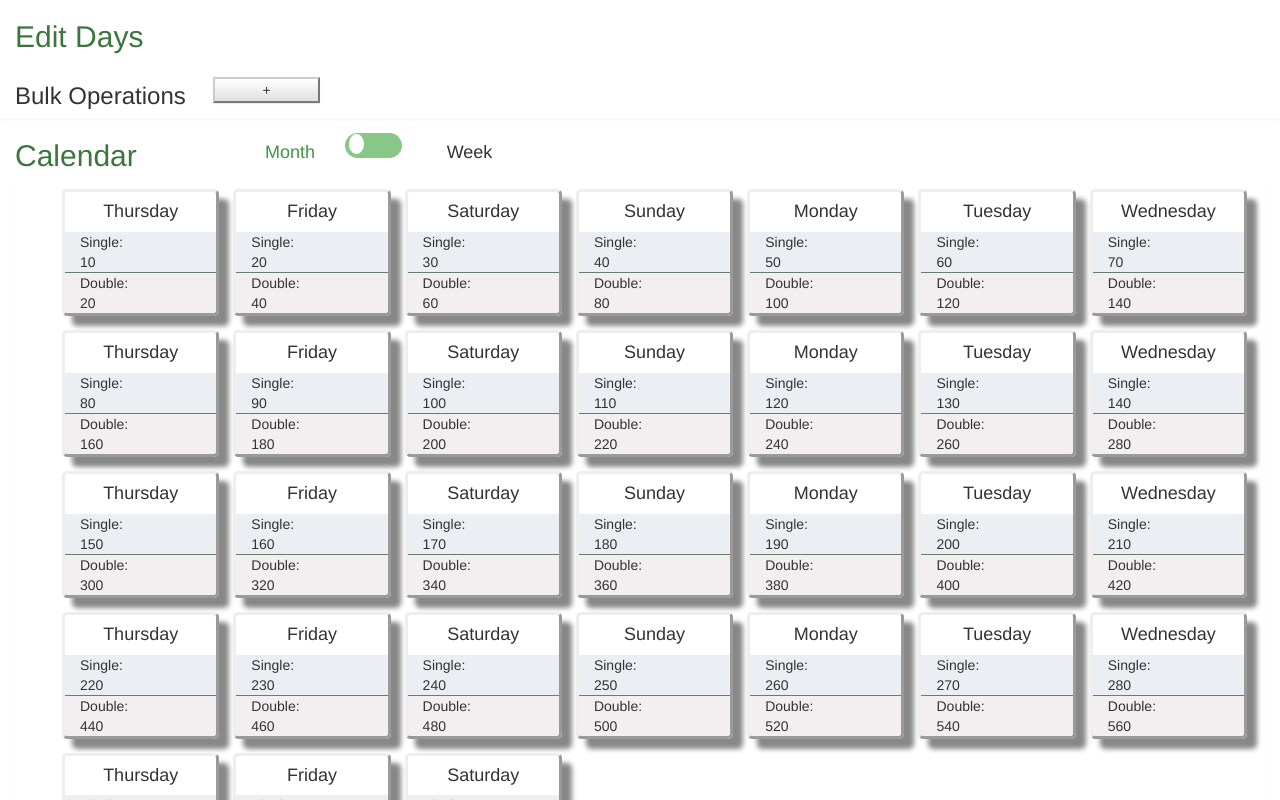
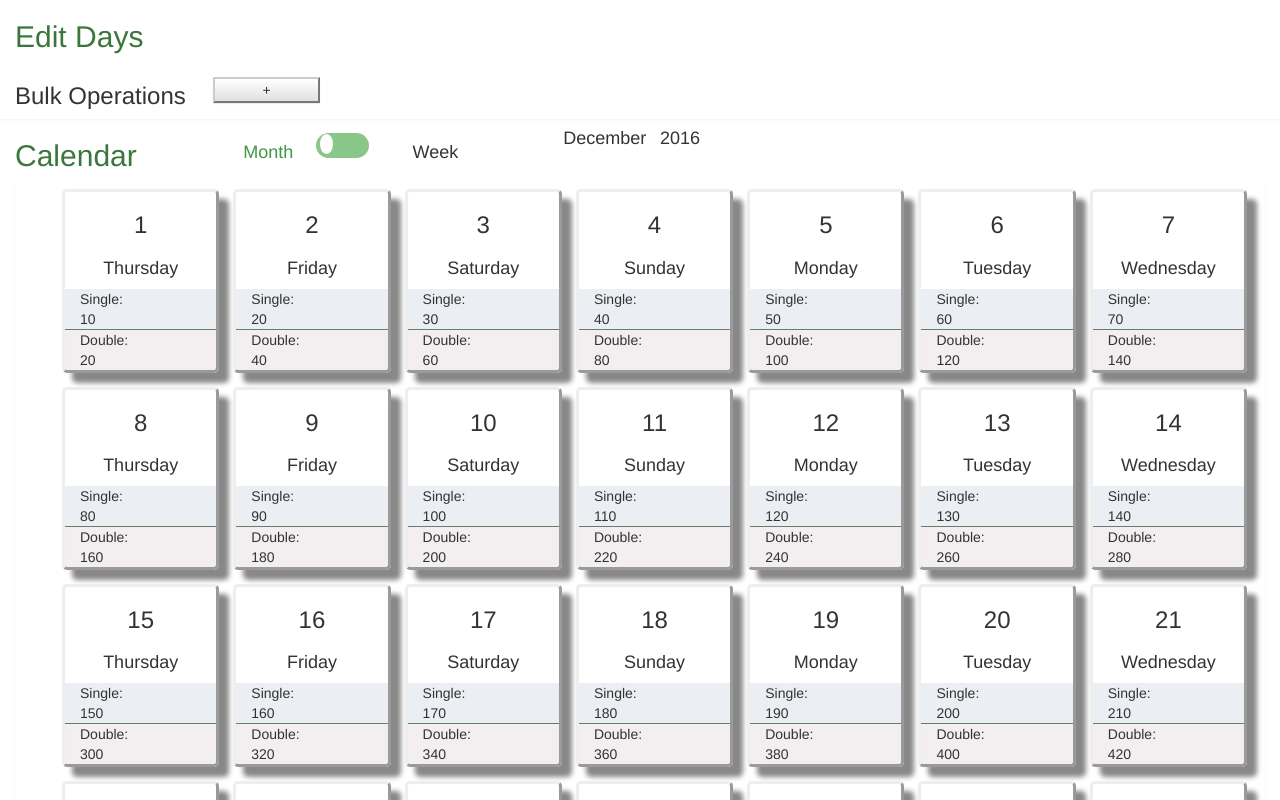
Before and after one commit to aljones15/angular2CalendarApp, an Angular app: page / in a window 1280 px wide. Shown: the top 800 px of the page. Built offline with nearby package versions, Linux system fonts and the light colour scheme.

Commit message:
style changes click to select day

```diff
--- a/src/app/components/calendar/calendar.component.html
+++ b/src/app/components/calendar/calendar.component.html
@@ -1,14 +1,18 @@
 <div class="row">
   <h2 class="text-success col-xs-6 col-md-2 col-lg-2">Calendar</h2>
-  <div class="col-xs-6 full-em-margin-top">
-    <h4 class="col-xs-3 col-lg-2 text-right c-hand" [style.color]="!weekly ? '#419641' : null" (click)="toggleWeekly(false)">Month</h4>
-    <div class="col-xs-3 col-lg-2 col-4k-1">
+  <div class="col-xs-3 full-em-margin-top">
+    <h4 class="col-xs-4 col-lg-3 text-right c-hand" [style.color]="!weekly ? '#419641' : null" (click)="toggleWeekly(false)">Month</h4>
+    <div class="col-xs-5 col-lg-4 col-4k-2">
       <label class="switch">
         <input [(ngModel)]="weekly" (click)="toggleWeekly(!weekly)" class="invisible" type="checkbox" >
         <div class="slider round"></div>
       </label>
   </div>
-  <h4 class="col-xs-2 col-lg-1 text-left c-hand" [style.color]="weekly ? '#2196F3' : null" (click)="toggleWeekly(true)">Week</h4>
+  <h4 class="col-xs-3 col-lg-2 text-left c-hand" [style.color]="weekly ? '#2196F3' : null" (click)="toggleWeekly(true)">Week</h4>
+</div>
+<div class="col-xs-12 col-md-3">
+  <h4 class="col-xs-4">{{ formatMonth(calendarService.displayDays[0].day.getMonth()) }}</h4>
+  <h4 class="col-xs-2">{{ calendarService.displayDays[0].day.getFullYear() }}</h4>
 </div>
 </div>
 <div id="calendar" class="panel">
--- a/src/app/components/calendar/calendar.component.ts
+++ b/src/app/components/calendar/calendar.component.ts
@@ -17,14 +17,15 @@ export class CalendarComponent implements OnInit {
   }
   toggleWeekly(weekly: boolean){
     this.weekly = weekly;
-    /*
-    if(weekly){
-    if(this.calendarService.displayDays.length > 7){
-      this.calendarService.displayDays = this.calendarService.days.slice(0,7);
-     }
-    } else {
-      this.calendarService.displayDays = this.calendarService.days;
-    } */
+  }
+
+  formatMonth(month: number){
+    if(month > 11){
+      console.error("incorrect month index");
+      month = month % 11;
+    }
+    let months = ["January", "February", "March", "April", "May", "June", "July", "August", "September", "October", "November", "December"];
+    return months[month];
   }
 
   ngOnInit() {
--- a/src/app/components/day/day.component.html
+++ b/src/app/components/day/day.component.html
@@ -1,10 +1,11 @@
 <li [ngClass]="{'weekly-true': weekly }" class="col-day-weekly">
+  <h3 class="col-xs-12 text-center" >{{day.day.getDate()}}</h3>
   <h4 class="col-xs-12 text-center">{{getDayString(day.day.getDay())}}</h4>
-  <div class="single-room col-xs-12" [style.background-color]="day.single.selected ? 'rgba(36, 232, 160, 0.87)' : null">
+  <div class="single-room col-xs-12" (click)="day.single.selected = !day.single.selected"  [style.background-color]="day.single.selected ? 'rgba(36, 232, 160, 0.87)' : null">
     Single: <br>
     {{day.single.price}} <br>
   </div>
-  <div class="double-room col-xs-12" [style.background-color]="day.double.selected ? 'rgba(192, 129, 224, 0.9)' : null" >
+  <div class="double-room col-xs-12" (click)="day.double.selected = !day.double.selected" [style.background-color]="day.double.selected ? 'rgba(192, 129, 224, 0.9)' : null" >
     Double: <br>
     {{day.double.price}} <br>
   </div>
--- a/src/styles.css
+++ b/src/styles.css
@@ -208,6 +208,18 @@ input:checked + .slider:before {
       width: 8.33333333%;
   }
 
+  .col-4k-2 {
+      width: 16%;
+  }
+
+  .col-4k-3 {
+      width: 24%;
+  }
+
+  .col-4k-2 {
+      width: 32%;
+  }
+
   .slider:before {
     width: 30%;
   }
```
